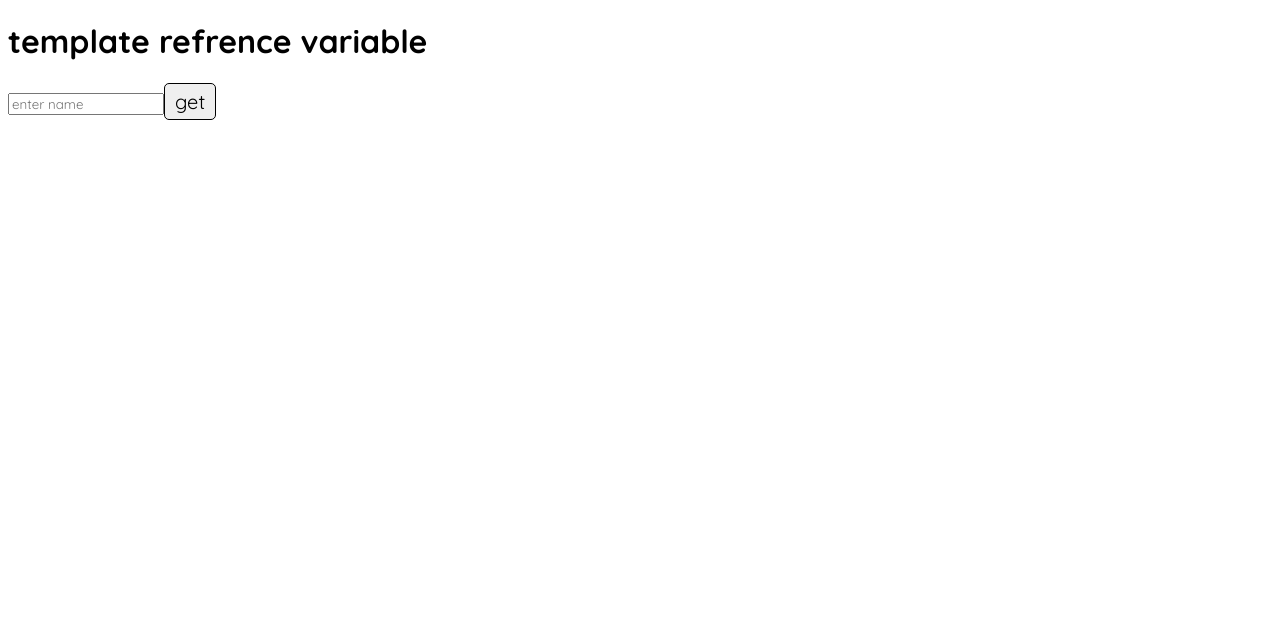
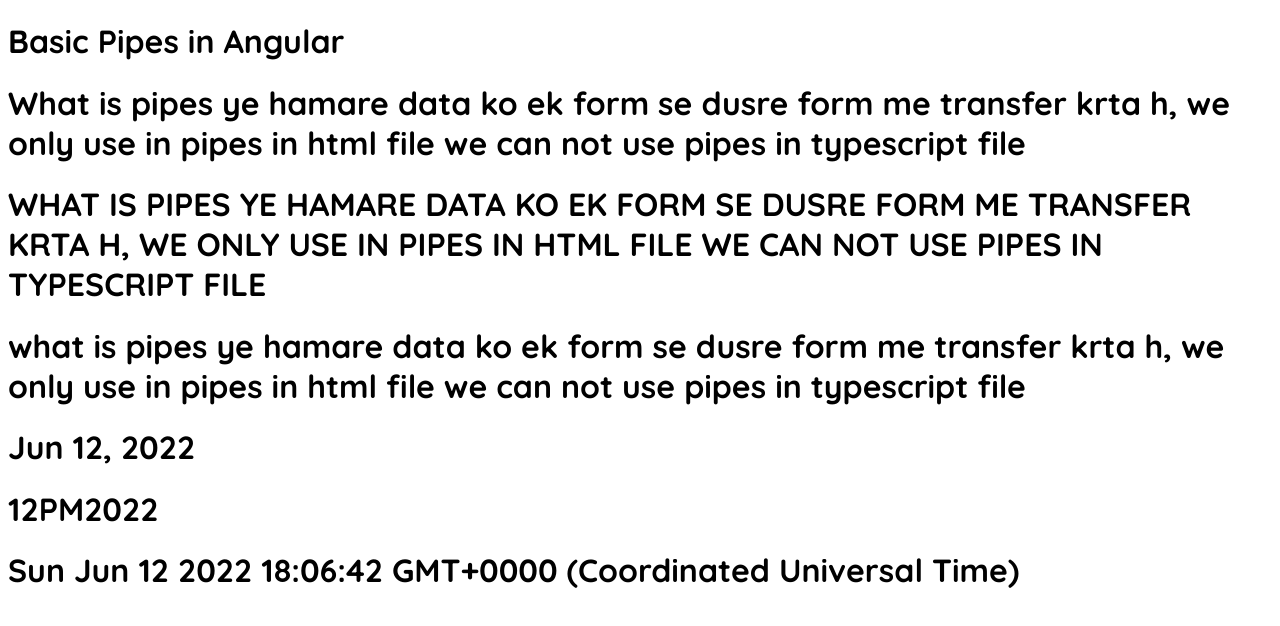
Before and after one commit to azharsiddiqui1234/Angular_From_Start_Tut, an Angular app: page / in a window 1280 px wide. Shown: the top 626 px of the page. Built offline with nearby package versions, Linux system fonts and the light colour scheme.

Commit message:
basic pipes in angular

```diff
--- a/src/app/app.component.html
+++ b/src/app/app.component.html
@@ -1,3 +1,9 @@
-<h1>template refrence variable</h1>
-<input type="text" #box name="user" placeholder="enter name">
-<button (click)="getVal(box)">get</button>
+<h1>Basic Pipes in Angular</h1>
+
+<h1>{{data}}</h1>
+<h1>{{data | uppercase}}</h1>
+<h1>{{data | lowercase}}</h1>
+
+<h1>{{today | date }}</h1>
+<h1>{{today | date : "day"}}</h1>
+<h1>{{today}}</h1>
--- a/src/app/app.component.ts
+++ b/src/app/app.component.ts
@@ -7,7 +7,8 @@
 })
 export class AppComponent {
   title = 'my-app';
-  getVal(item:any){
-    console.log(item);
-  }
+  data =
+    'What is pipes ye hamare data ko ek form se dusre form me transfer krta h, we only use in pipes in html file we can not use pipes in typescript file';
+  today = Date()
+
 }
```
